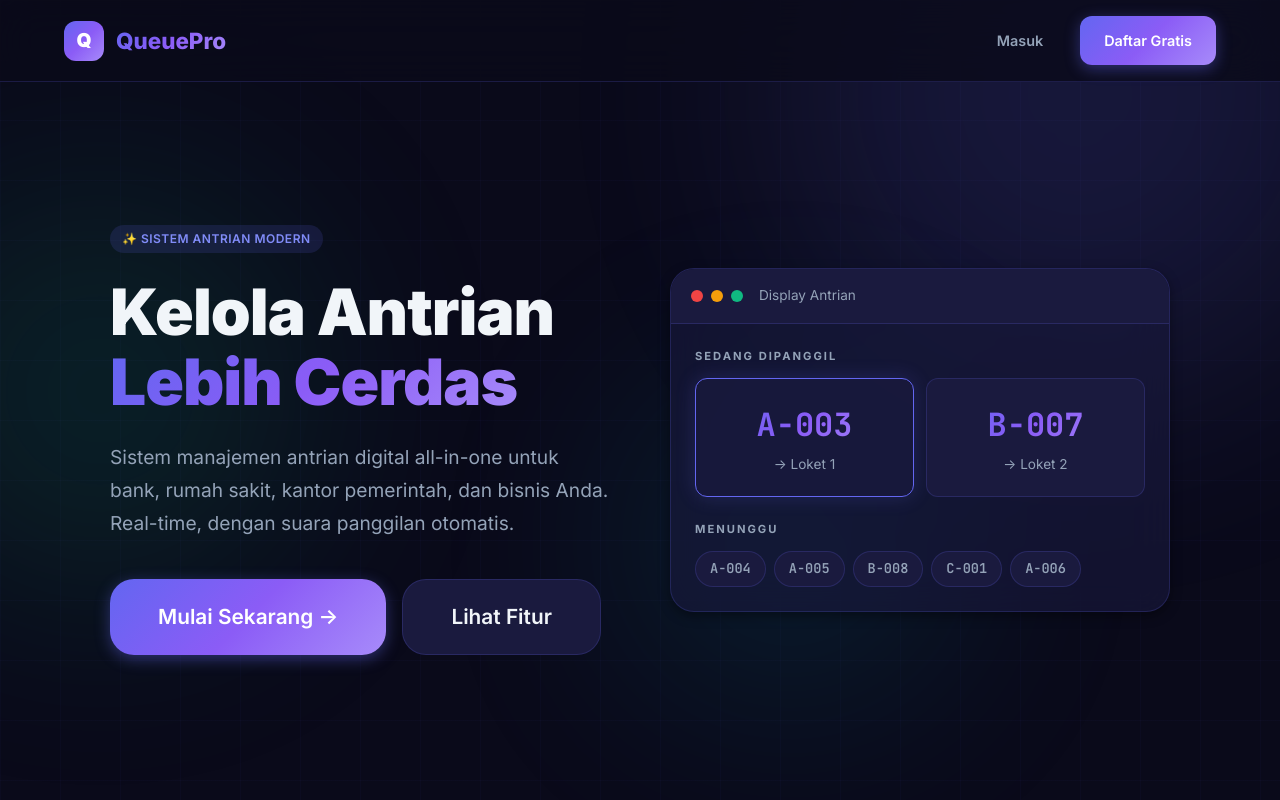
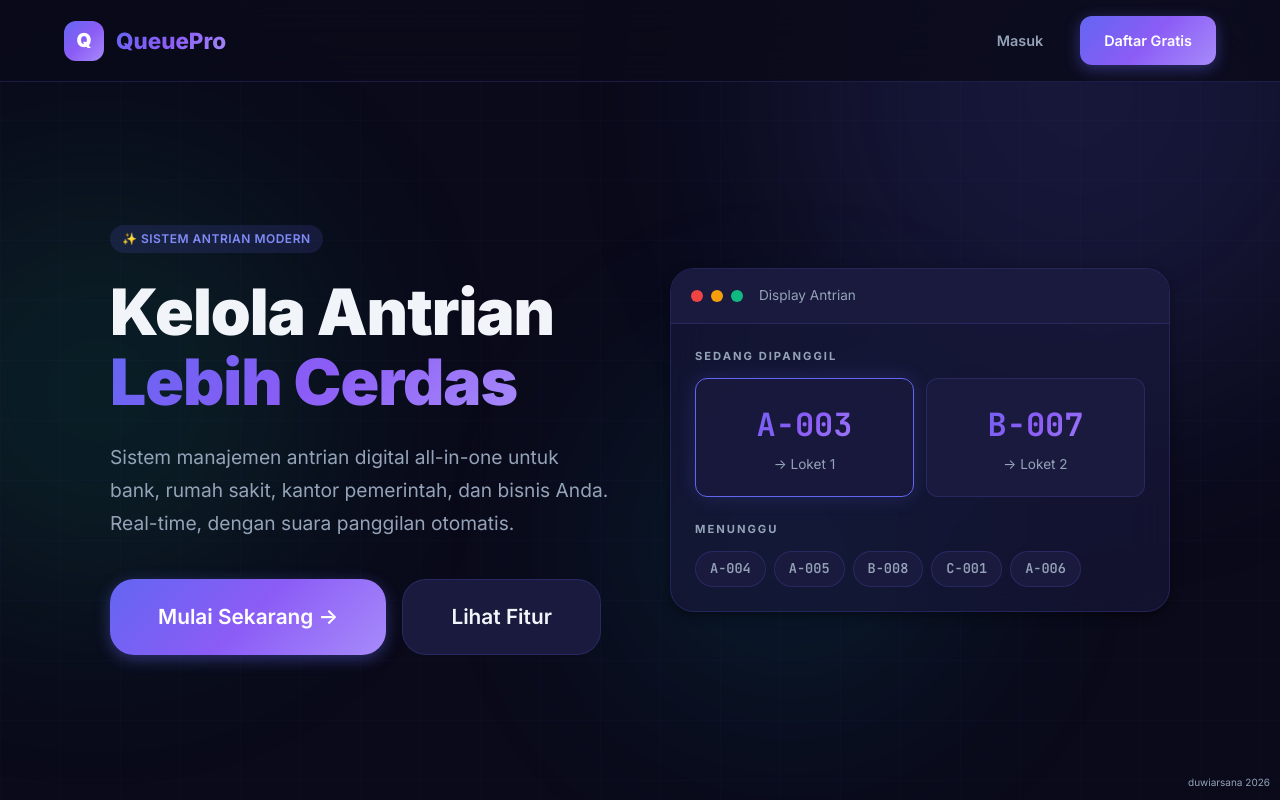
Before and after one commit to duwiarsana/SoftwareAntrianBankRS, a React (Vite) app in the folder client/: page / in a window 1280 px wide. Shown: the top 800 px of the page. Built offline with nearby package versions, Linux system fonts and the light colour scheme.

Commit message:
test: add duwiarsana 2026 text to test CI/CD

```diff
--- a/client/src/App.jsx
+++ b/client/src/App.jsx
@@ -41,6 +41,9 @@ function App() {
             <Route path="settings" element={<Settings />} />
           </Route>
         </Routes>
+        <div style={{ position: 'fixed', bottom: '10px', right: '10px', fontSize: '10px', color: '#94a3b8', zIndex: 9999, pointerEvents: 'none' }}>
+          duwiarsana 2026
+        </div>
       </BrowserRouter>
     </AuthProvider>
   );
```
Also changed, not shown: 2 other files (tests, documents, lock files or other folders).
